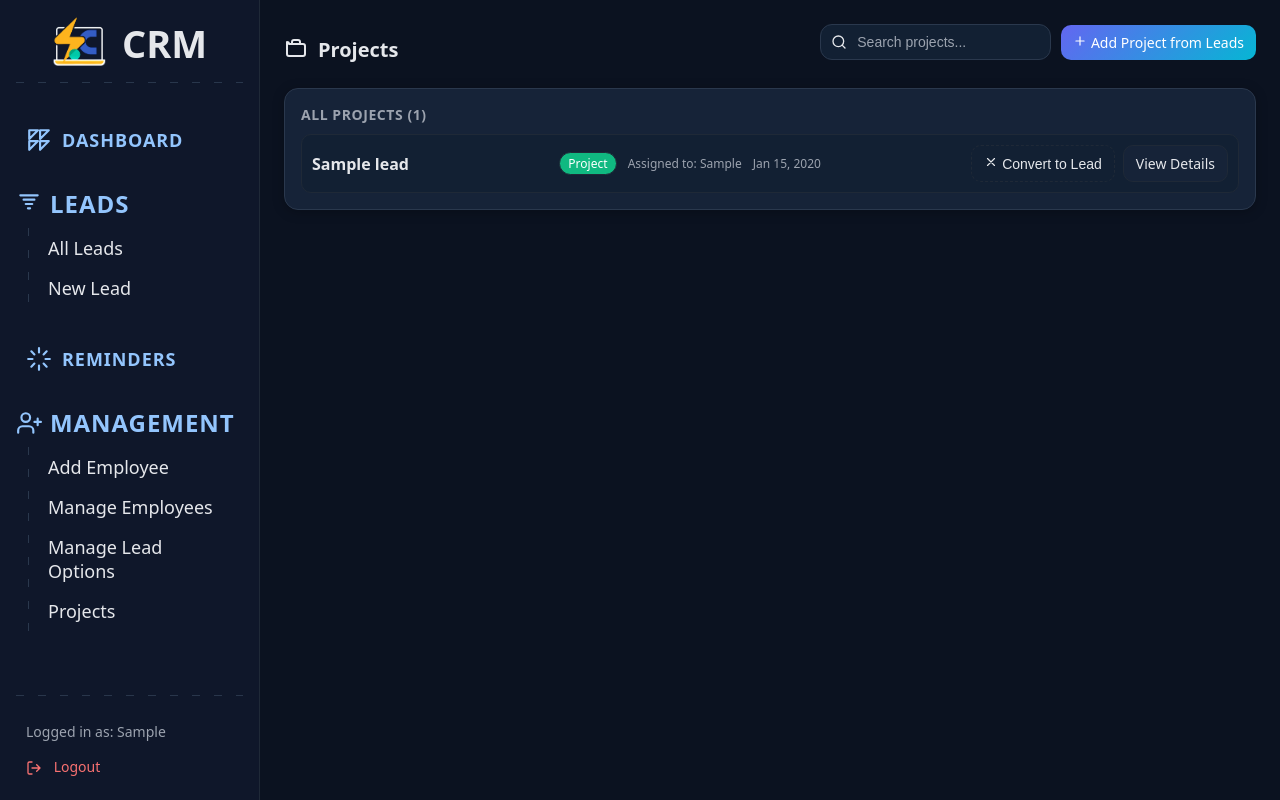
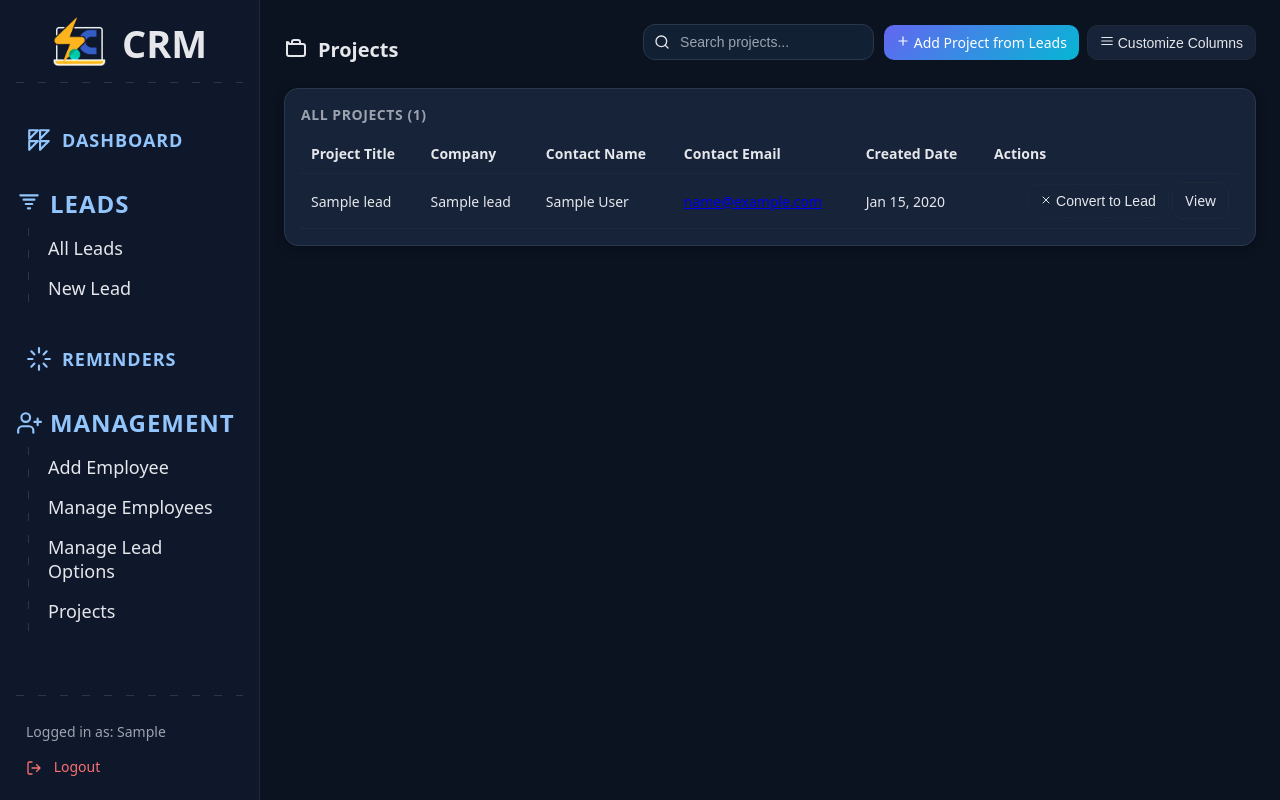
Before and after one commit to afzalhussainj/CRM_Leads, a Django app: page /ui/projects/ in a window 1280 px wide. Run offline with Django 3.2, Linux system fonts and the light colour scheme; a user stored in the database is signed in; tables that the repository leaves empty hold one stand-in row (values such as "Sample post"); parts of the project's set-up code (start-up, migrations or seed data) failed here and were passed over.

Commit message:
leads corrections and prject enhancement

```diff
--- a/CRM/crm/urls.py
+++ b/CRM/crm/urls.py
@@ -5,7 +5,7 @@ from django.conf.urls.static import static
 from django.urls import path
 from django.views.generic import TemplateView
 from .views import SiteAdminView
-from leads.ui_views import LeadListUI, LeadCreateUI, LeadUpdateUI, LeadDeleteUI, LeadFollowUpStatusUpdateUI, LeadStatusUpdateUI, LeadDetailUI, LeadNotesView, RemindersView, LeadAssignmentUpdateUI, LeadColumnCustomizationView, LeadCSVExportView, LeadToggleAlwaysActiveView, LeadToggleProjectView, ProjectsListView
+from leads.ui_views import LeadListUI, LeadCreateUI, LeadUpdateUI, LeadDeleteUI, LeadFollowUpStatusUpdateUI, LeadStatusUpdateUI, LeadDetailUI, LeadNotesView, RemindersView, LeadAssignmentUpdateUI, LeadColumnCustomizationView, LeadCSVExportView, LeadToggleAlwaysActiveView, LeadToggleProjectView, ProjectsListView, ProjectsColumnCustomizationView
 from leads.combined_management_views import CombinedManagementView, StatusCreateView, StatusDeleteView, SourceCreateView, SourceDeleteView
 from leads.employee_management_views import EmployeeManagementView, EmployeeToggleActiveView, EmployeeSoftDeleteView
 from common.views import LoginUIView, logout_ui_view, AddEmployeeView, TestEmailView
@@ -33,6 +33,7 @@ urlpatterns = [
     path("ui/leads/<uuid:pk>/toggle-always-active/", LeadToggleAlwaysActiveView.as_view(), name="ui-leads-toggle-always-active"),
     path("ui/leads/<uuid:pk>/toggle-project/", LeadToggleProjectView.as_view(), name="ui-leads-toggle-project"),
     path("ui/projects/", ProjectsListView.as_view(), name="ui-projects"),
+    path("ui/projects/customize-columns/", ProjectsColumnCustomizationView.as_view(), name="ui-projects-customize-columns"),
     # Combined Options Management URLs
     path("ui/options/", CombinedManagementView.as_view(), name="ui-options"),
     path("ui/options/statuses/create/", StatusCreateView.as_view(), name="ui-options-statuses-create"),
--- /dev/null
+++ b/CRM/templates/ui/projects/column_cell.html
@@ -0,0 +1,29 @@
+{% if column_key == 'title' %}
+  {{ project.title|default:"—" }}
+{% elif column_key == 'linkedin' %}
+  {% if project.contact_linkedin_url %}<a class="btn ghost" href="{{ project.contact_linkedin_url }}" target="_blank">Open</a>{% else %}<span class="muted">—</span>{% endif %}
+{% elif column_key == 'company_name' %}
+  {{ project.company_name|default:"—" }}
+{% elif column_key == 'contact_name' %}
+  {% if project.contact_first_name or project.contact_last_name %}
+    {{ project.contact_first_name }} {{ project.contact_last_name }}
+  {% else %}
+    <span class="muted">—</span>
+  {% endif %}
+{% elif column_key == 'contact_email' %}
+  {% if project.contact_email %}<a href="mailto:{{ project.contact_email }}">{{ project.contact_email }}</a>{% else %}<span class="muted">—</span>{% endif %}
+{% elif column_key == 'contact_phone' %}
+  {% if project.contact_phone %}{{ project.contact_phone }}{% else %}<span class="muted">—</span>{% endif %}
+{% elif column_key == 'source' %}
+  {{ project.source|default:"—" }}
+{% elif column_key == 'description' %}
+  {% if project.description %}{{ project.description|truncatechars:50 }}{% else %}<span class="muted">—</span>{% endif %}
+{% elif column_key == 'created_at' %}
+  {{ project.created_at|date:"M d, Y" }}
+{% elif column_key == 'is_project' %}
+  {% if project.is_project %}
+    <span class="chip" style="background-color: #10b981; color: white;">Project</span>
+  {% else %}
+    <span class="muted">—</span>
+  {% endif %}
+{% endif %}
--- a/CRM/templates/ui/projects_list.html
+++ b/CRM/templates/ui/projects_list.html
@@ -18,12 +18,37 @@
       </svg>
       <input type="text" placeholder="Search projects..." id="searchInput" value="{{ request.GET.q|default:'' }}">
     </div>
+    <div class="quick-actions">
       <a class="btn primary" href="/ui/leads/">
         <svg width="14" height="14" viewBox="0 0 24 24" fill="none" xmlns="http://www.w3.org/2000/svg">
           <path d="M12 5v14M5 12h14" stroke="currentColor" stroke-width="2" stroke-linecap="round" stroke-linejoin="round"/>
         </svg>
         Add Project from Leads
       </a>
+      <button class="btn" onclick="toggleColumnCustomization()" id="customize-btn">
+        <svg width="14" height="14" viewBox="0 0 24 24" fill="none" xmlns="http://www.w3.org/2000/svg">
+          <path d="M3 6h18M3 12h18M3 18h18" stroke="currentColor" stroke-width="2" stroke-linecap="round" stroke-linejoin="round"/>
+        </svg>
+        Customize Columns
+      </button>
+      <div class="column-dropdown" id="column-dropdown" style="display: none;">
+        <div class="column-dropdown-content">
+          <h4>Select Columns to Display</h4>
+          {% for column_key, column_name in available_columns.items %}
+          <label class="column-option">
+            <input type="checkbox" name="columns" value="{{ column_key }}"
+                   {% if column_key in visible_columns %}checked{% endif %}>
+            {{ column_name }}
+          </label>
+          {% endfor %}
+          <div class="column-actions">
+            <button class="btn primary" onclick="applyColumnChanges()">Apply</button>
+            <button class="btn ghost" onclick="resetColumns()">Reset</button>
+            <button class="btn ghost" onclick="toggleColumnCustomization()">Cancel</button>
+          </div>
+        </div>
+      </div>
+    </div>
   </div>
 </div>
 
@@ -33,29 +58,38 @@
   </div>
   <div class="card-body">
     {% if projects %}
-      <div class="list">
+      <table>
+        <thead>
+          <tr>
+            {% for column_key in visible_columns %}
+              <th class="column-{{ column_key }}">
+                {{ available_columns|lookup:column_key }}
+              </th>
+            {% endfor %}
+            <th>Actions</th>
+          </tr>
+        </thead>
+        <tbody>
           {% for project in projects %}
-        <div class="list-item">
-          <div class="title">{{ project.title }}</div>
-          <div class="meta">
-            <span class="chip" style="background-color: #10b981; color: white; margin-right: 8px;">Project</span>
-            {% if project.assigned_to %}
-              <span style="margin-right: 8px;">Assigned to: {{ project.assigned_to.user.first_name|default:project.assigned_to.user.email }}</span>
-            {% endif %}
-            <span style="color: var(--muted);">{{ project.created_at|date:"M d, Y" }}</span>
-          </div>
-          <div style="display: flex; gap: 8px;">
+          <tr>
+            {% for column_key in visible_columns %}
+              <td class="column-{{ column_key }}">
+                {% include "ui/projects/column_cell.html" with column_key=column_key project=project %}
+              </td>
+            {% endfor %}
+            <td style="text-align:right; white-space:nowrap;">
               <button class="btn ghost small" onclick="toggleProject('{{ project.pk }}')" title="Convert back to Lead">
-              <svg width="14" height="14" viewBox="0 0 24 24" fill="none" xmlns="http://www.w3.org/2000/svg">
+                <svg width="12" height="12" viewBox="0 0 24 24" fill="none" xmlns="http://www.w3.org/2000/svg">
                   <path d="M18 6L6 18M6 6l12 12" stroke="currentColor" stroke-width="2" stroke-linecap="round" stroke-linejoin="round"/>
                 </svg>
                 Convert to Lead
               </button>
-            <a class="btn small" href="/ui/leads/{{ project.pk }}/">View Details</a>
-          </div>
-        </div>
+              <a class="btn small" href="/ui/leads/{{ project.pk }}/">View</a>
+            </td>
+          </tr>
           {% endfor %}
-      </div>
+        </tbody>
+      </table>
 
       {% if is_paginated %}
       <div class="pagination">
@@ -86,7 +120,162 @@
   </div>
 </div>
 
+<style>
+.column-dropdown {
+  position: absolute;
+  top: 100%;
+  right: 0;
+  background: var(--card);
+  border: 1px solid var(--border);
+  border-radius: 8px;
+  box-shadow: 0 4px 12px rgba(0, 0, 0, 0.15);
+  z-index: 1000;
+  min-width: 250px;
+}
+
+.column-dropdown-content {
+  padding: 16px;
+}
+
+.column-dropdown h4 {
+  margin: 0 0 12px 0;
+  font-size: 14px;
+  font-weight: 600;
+  color: var(--text);
+}
+
+.column-option {
+  display: flex;
+  align-items: center;
+  gap: 8px;
+  padding: 6px 0;
+  cursor: pointer;
+  font-size: 14px;
+}
+
+.column-option input[type="checkbox"] {
+  margin: 0;
+}
+
+.column-actions {
+  display: flex;
+  gap: 8px;
+  margin-top: 16px;
+  padding-top: 16px;
+  border-top: 1px solid var(--border);
+}
+
+.quick-actions {
+  position: relative;
+  display: flex;
+  gap: 8px;
+  align-items: center;
+}
+
+.empty-state {
+  text-align: center;
+  padding: 40px 20px;
+  color: var(--muted);
+}
+
+.empty-state svg {
+  margin-bottom: 16px;
+  opacity: 0.5;
+}
+
+.empty-state h3 {
+  margin: 0 0 8px 0;
+  color: var(--text);
+}
+
+.empty-state p {
+  margin: 0 0 16px 0;
+}
+</style>
+
 <script>
+function toggleColumnCustomization() {
+  const dropdown = document.getElementById('column-dropdown');
+  const customizeBtn = document.getElementById('customize-btn');
+
+  if (dropdown.style.display === 'none' || dropdown.style.display === '') {
+    dropdown.style.display = 'block';
+    customizeBtn.classList.add('active');
+  } else {
+    dropdown.style.display = 'none';
+    customizeBtn.classList.remove('active');
+  }
+}
+
+function applyColumnChanges() {
+  const checkboxes = document.querySelectorAll('input[name="columns"]:checked');
+  const selectedColumns = Array.from(checkboxes).map(cb => cb.value);
+
+  // Create form data
+  const formData = new FormData();
+  selectedColumns.forEach(column => {
+    formData.append('columns', column);
+  });
+
+  // Submit form
+  fetch('{% url "ui-projects-customize-columns" %}', {
+    method: 'POST',
+    body: formData,
+    headers: {
+      'X-CSRFToken': document.querySelector('[name=csrfmiddlewaretoken]').value,
+    }
+  })
+  .then(response => {
+    if (response.ok) {
+      window.location.reload();
+    } else {
+      alert('Error updating columns');
+    }
+  });
+}
+
+function resetColumns() {
+  // Reset to default columns
+  const defaultColumns = ['title', 'company_name', 'contact_name', 'contact_email', 'created_at'];
+
+  // Uncheck all
+  document.querySelectorAll('input[name="columns"]').forEach(cb => {
+    cb.checked = false;
+  });
+
+  // Check default columns
+  defaultColumns.forEach(column => {
+    const checkbox = document.querySelector(`input[name="columns"][value="${column}"]`);
+    if (checkbox) {
+      checkbox.checked = true;
+    }
+  });
+}
+
+// Close dropdown when clicking outside
+document.addEventListener('click', function(event) {
+  const dropdown = document.getElementById('column-dropdown');
+  const customizeBtn = document.getElementById('customize-btn');
+
+  if (!dropdown.contains(event.target) && !customizeBtn.contains(event.target)) {
+    dropdown.style.display = 'none';
+    customizeBtn.classList.remove('active');
+  }
+});
+
+// Search functionality
+document.getElementById('searchInput').addEventListener('input', function(e) {
+  const query = e.target.value;
+  const url = new URL(window.location);
+  if (query) {
+    url.searchParams.set('q', query);
+  } else {
+    url.searchParams.delete('q');
+  }
+  window.location.href = url.toString();
+});
+
+// Project functionality
 function toggleProject(projectId) {
   if (confirm('Are you sure you want to convert this project back to a lead?')) {
     fetch(`/ui/leads/${projectId}/toggle-project/`, {
@@ -110,17 +299,5 @@ function toggleProject(projectId) {
     });
   }
 }
-
-// Search functionality
-document.getElementById('searchInput').addEventListener('input', function(e) {
-  const query = e.target.value;
-  const url = new URL(window.location);
-  if (query) {
-    url.searchParams.set('q', query);
-  } else {
-    url.searchParams.delete('q');
-  }
-  window.location.href = url.toString();
-});
 </script>
 {% endblock %}
```
Also changed, not shown: CRM/crm/views.py (+11 -11 lines), CRM/leads/ui_views.py (+120 -4 lines). Lines whose indentation alone changed are shown as unchanged.
